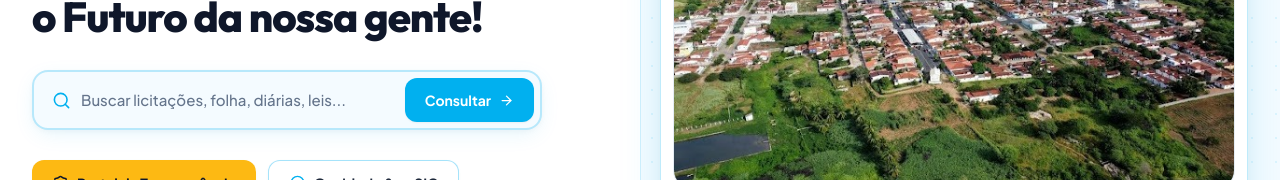
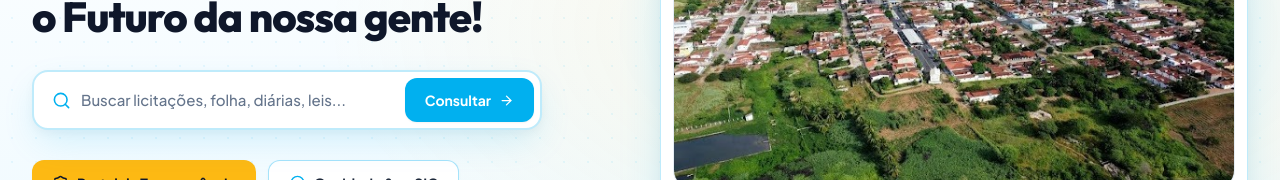
Before and after one commit to adrianolprn03-dot/portalsaotome, a Next.js app: page / in a window 1280 px wide. Shown: the part 350-530 px from the top of the page. Built offline with nearby package versions, Linux system fonts and the light colour scheme; no server answers; the database is empty.

Commit message:
style(hero): unify continuous daylight gradient background without split seam

```diff
--- a/src/components/home/HeroSection.tsx
+++ b/src/components/home/HeroSection.tsx
@@ -97,18 +97,20 @@ export default function HeroSection() {
     };
 
     return (
-        <section className="relative w-full overflow-hidden bg-white border-b border-[#01b0ef]/20">
+        <section
+            className="relative w-full overflow-hidden border-b border-[#01b0ef]/20"
+            style={{
+                background:
+                    "radial-gradient(ellipse 65% 75% at 76% 48%, rgba(1, 176, 239, 0.11) 0%, rgba(253, 185, 19, 0.05) 44%, rgba(255, 255, 255, 0) 78%), linear-gradient(180deg, #ffffff 0%, #f6fcff 56%, #eefaff 100%)",
+            }}
+        >
             {/* Two-Tone Heraldic Signature Line */}
             <div className="h-1 w-full heraldic-stripe" />
 
-            {/* Bright Architectural Split Surface */}
+            {/* Continuous Edge-to-Edge Daylight Grid */}
             <div
                 aria-hidden="true"
-                className="hidden lg:block absolute inset-y-0 right-0 w-1/2 bg-[#f4fbff] border-l border-[#01b0ef]/15 pointer-events-none"
-            />
-            <div
-                aria-hidden="true"
-                className="hidden lg:block absolute top-0 right-0 w-1/2 h-full civic-grid-pattern opacity-60 pointer-events-none"
+                className="absolute inset-0 civic-grid-pattern opacity-45 pointer-events-none"
             />
 
             {/* Main Asymmetric Stage */}
@@ -142,7 +144,7 @@ export default function HeroSection() {
                             <label htmlFor="hero-portal-search" className="sr-only">
                                 Pesquisar no Portal da Transparência
                             </label>
-                            <div className="flex flex-col sm:flex-row items-stretch sm:items-center gap-2 bg-[#f4fbff] focus-within:bg-white rounded-2xl p-1.5 shadow-civic border-2 border-[#01b0ef]/25 focus-within:border-[#01b0ef] transition-colors">
+                            <div className="flex flex-col sm:flex-row items-stretch sm:items-center gap-2 bg-white rounded-2xl p-1.5 shadow-civic-lg border-2 border-[#01b0ef]/25 focus-within:border-[#01b0ef] transition-colors">
                                 <div className="flex items-center flex-1 pl-3">
                                     <Search size={19} className="text-[#01b0ef] shrink-0 mr-2.5" aria-hidden="true" />
                                     <input
```
